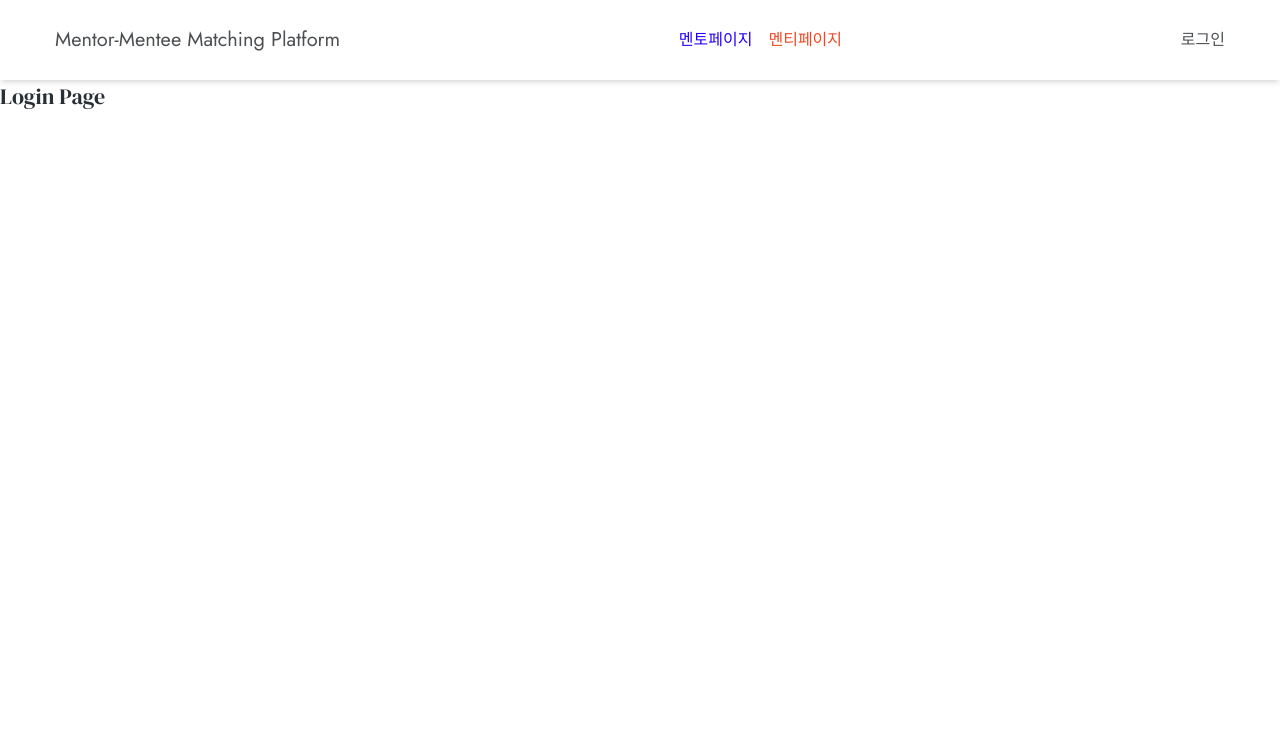
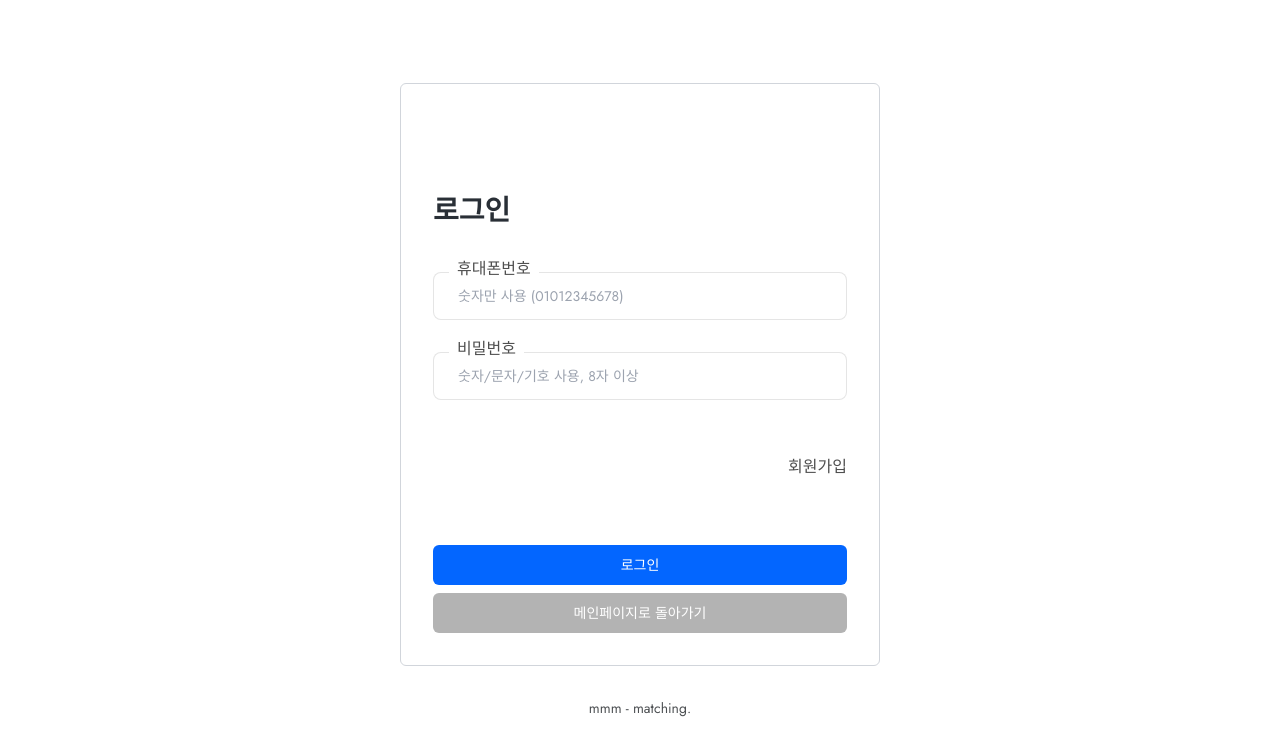
Before and after one commit to middle-leader/silver-career-web, a React (Create React App) app: page /login in a window 1280 px wide. Shown: the top 754 px of the page. Built offline with nearby package versions, Linux system fonts and the light colour scheme.

Commit message:
feat. 로그인/회원가입 페이지 추가

```diff
--- a/src/App.jsx
+++ b/src/App.jsx
@@ -1,10 +1,16 @@
-import { Outlet } from "react-router-dom";
+import { Outlet, useLocation } from "react-router-dom";
+
 import Header from "./components/layouts/Header/Header"; // default import
 
 function App() {
+  const location = useLocation();
+  const hideHeaderPaths = ["/login", "/join"]; // 헤더를 숨길 경로
+
+  const shouldHideHeader = hideHeaderPaths.includes(location.pathname);
+
   return (
     <div>
-      <Header />
+      {!shouldHideHeader && <Header />}
       <Outlet />
     </div>
   );
--- /dev/null
+++ b/src/components/atoms/HomeButton/HomeButton.jsx
@@ -0,0 +1,25 @@
+import React from "react";
+import { useNavigate } from "react-router-dom";
+import Button from "../Button/Button";
+
+function BackButton({ className }) {
+  const navigate = useNavigate();
+
+  const handleClick = () => {
+    navigate("/");
+  };
+
+  return (
+    <div className="login__back flex justify-center mt-2 w-full">
+      <Button
+        colorClass="btn-gray"
+        className={`h-10 w-full text-sm ${className}`}
+        onClick={handleClick}
+      >
+        메인페이지로 돌아가기
+      </Button>
+    </div>
+  );
+}
+
+export default BackButton;
--- /dev/null
+++ b/src/components/pages/Join/Join.jsx
@@ -0,0 +1,67 @@
+import React from "react";
+import Input from "../../atoms/Input/Input";
+import Button from "../../atoms/Button/Button";
+import HomeButton from "../../atoms/HomeButton/HomeButton";
+
+function Join() {
+  const handleClick = () => {
+    alert("Button clicked!");
+  };
+  return (
+    <div className="flex flex-col items-center justify-center min-h-screen bg-white mt-12">
+      <form className="border border-gray-300 p-8 rounded-md w-[480px] flex flex-col items-center">
+        <div className="join__title mt-8 mb-8 mx-2 text-start w-full">
+          <h1 className="h1 font-bold text-[28px]">회원가입</h1>
+        </div>
+        <div className="mb-4">
+          <Input type="text" placeholder="고길동" label="이름" />
+          <div className="grid grid-cols-4 gap-4">
+            <div className="col-span-3">
+              <Input
+                size="full"
+                type="text"
+                placeholder="숫자만 사용 (01012345678)"
+                label="휴대폰번호"
+              />
+            </div>
+            <div className="col-span-1">
+              <Button colorClass="btn-gray" className="h-12 w-full text-base">
+                인증
+              </Button>
+            </div>
+          </div>
+          <Input
+            type="password"
+            placeholder="숫자/문자/기호 사용, 8자 이상"
+            label="비밀번호"
+          />
+          <Input
+            type="password"
+            placeholder="숫자/문자/기호 사용, 8자 이상"
+            label="비밀번호 재입력"
+          />
+          <Input
+            type="text"
+            placeholder="8자리 입력 (19900101)"
+            label="생년월일"
+          />
+          <Input type="text" placeholder="example@example.com" label="이메일" />
+        </div>
+
+        <div className="join__doJoin flex justify-center w-full">
+          <Button
+            colorClass="btn-blue"
+            className="h-10 text-sm w-full"
+            onClick={handleClick}
+          >
+            회원가입
+          </Button>
+        </div>
+        <HomeButton />
+      </form>
+      <div className="join__footer mt-8 mb-12 text-sm">mmm - matching.</div>
+    </div>
+  );
+}
+
+export default Join;
--- a/src/components/pages/Login/Login.jsx
+++ b/src/components/pages/Login/Login.jsx
@@ -1,9 +1,48 @@
 import React from "react";
+import Input from "../../atoms/Input/Input";
+import Button from "../../atoms/Button/Button";
+import { Link } from "react-router-dom";
+import HomeButton from "../../atoms/HomeButton/HomeButton";
 
 function Login() {
+  const handleClick = () => {
+    alert("Button clicked!");
+  };
   return (
-    <div>
-      <h1>Login Page</h1>
+    <div className="flex flex-col items-center justify-center min-h-screen bg-white">
+      <form className="border border-gray-300 p-8 rounded-md w-[480px] flex flex-col items-center">
+        <div className="login__title mt-20 mb-12 mx-2 text-start w-full">
+          <h1 className="h1 font-bold text-[28px]">로그인</h1>
+        </div>
+        <div className="mb-4 w-full">
+          <Input
+            type="text"
+            placeholder="숫자만 사용 (01012345678)"
+            label="휴대폰번호"
+          />
+          <Input
+            type="password"
+            placeholder="숫자/문자/기호 사용, 8자 이상"
+            label="비밀번호"
+          />
+        </div>
+        <div className="login__join mb-4 text-end w-full">
+          <Link className="font-normal text-base text-[#4F4F4F]" to="/join">
+            회원가입
+          </Link>
+        </div>
+        <div className="login__doLogin flex justify-center mt-12 w-full">
+          <Button
+            colorClass="btn-blue"
+            className="h-10 w-full text-sm"
+            onClick={handleClick}
+          >
+            로그인
+          </Button>
+        </div>
+        <HomeButton />
+      </form>
+      <div className="login__footer mt-8 text-sm">mmm - matching.</div>
     </div>
   );
 }
--- a/src/index.js
+++ b/src/index.js
@@ -5,6 +5,7 @@ import App from "./App";
 import NotFound from "./components/pages/NotFound/NotFound";
 import Home from "./components/pages/Home/Home";
 import Login from "./components/pages/Login/Login";
+import Join from "./components/pages/Join/Join";
 import Mentor from "./components/pages/Mentor/Mentor";
 import Mentee from "./components/pages/Mentee/Mentee";
 import "./index.css"; // Tailwind CSS 파일 import
@@ -17,6 +18,7 @@ const router = createBrowserRouter([
     children: [
       { index: true, path: "/", element: <Home /> },
       { path: "/login", element: <Login /> },
+      { path: "/join", element: <Join /> },
       { path: "/mentor", element: <Mentor /> },
       { path: "/mentee", element: <Mentee /> },
     ],
```
